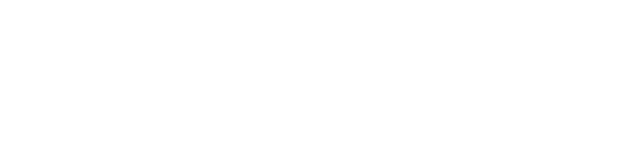
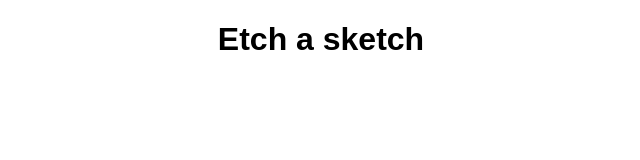
Before and after one commit to juan-est145/Odin-Project_Etch-a-Sketch, a plain HTML site: page index.html in a window 1280 px wide. Shown: the whole page, without its empty margins (319-959 px from the left). Drawn offline with Linux system fonts and the light colour scheme.

Commit message:
Added style

```diff
--- a/index.html
+++ b/index.html
@@ -3,9 +3,12 @@
 <head>
     <meta charset="UTF-8">
     <meta name="viewport" content="width=device-width, initial-scale=1.0">
+    <link rel="stylesheet" href="style.css">
+    <script src="script.js" defer></script>
     <title>Etch-a-Sketch</title>
 </head>
 <body>
-
+    <h1>Etch a sketch</h1>
+    <div class="container"></div>
 </body>
 </html>
--- a/style.css
+++ b/style.css
@@ -0,0 +1,11 @@
+body
+{
+    height: 100vh;
+    margin: 0;
+}
+
+h1
+{
+    text-align: center;
+    font-family:fantasy;
+}
```
